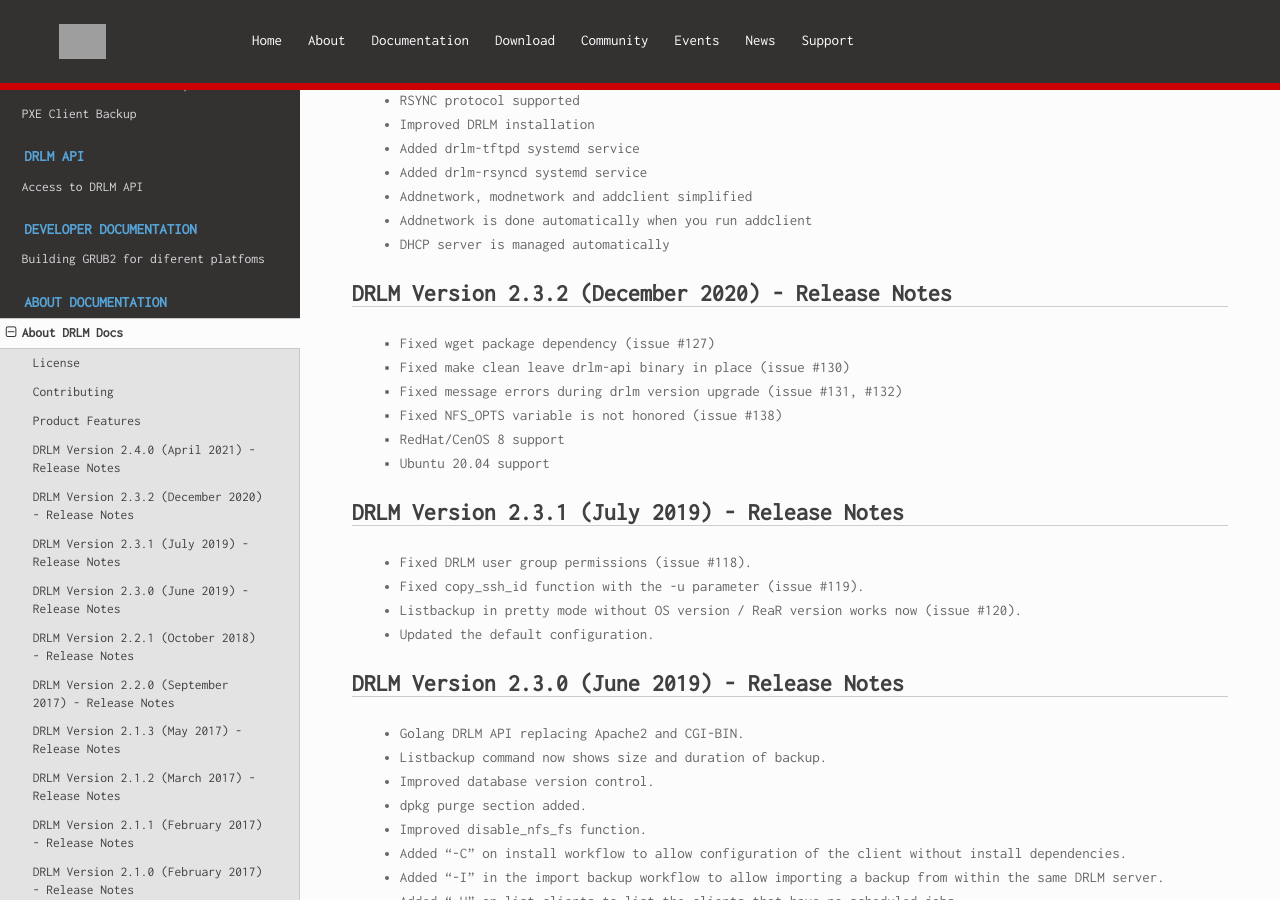
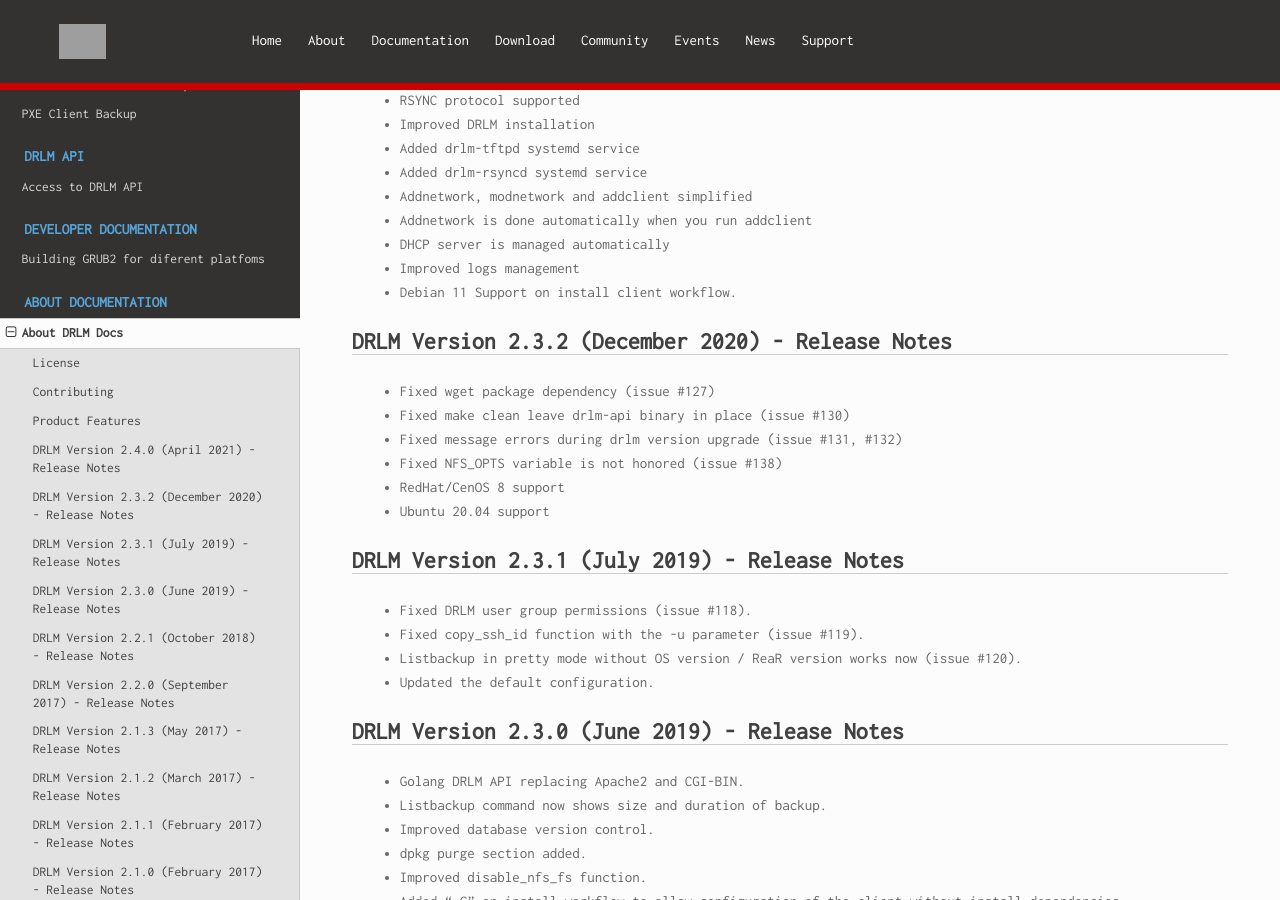
Before and after one commit to brainupdaters/drlm-docs, a Sphinx documentation site: the page built from docs/source/About.rst, in a window 1280 px wide and 900 px high, scrolled down 1558 px. Built offline with Sphinx 7.4.7 and the Read the Docs theme 2.0.0, drawn with Linux system fonts in a browser that asks for light colours; some web fonts are replaced; grey boxes are pictures that could not be loaded.

Commit message:
debina 11 support

```diff
--- a/docs/source/About.rst
+++ b/docs/source/About.rst
@@ -108,6 +108,10 @@
   * Addnetwork is done automatically when you run addclient
 
   * DHCP server is managed automatically
+
+  * Improved logs management
+
+  * Debian 11 Support on install client workflow.
 
 
 DRLM Version 2.3.2 (December 2020) - Release Notes
--- a/docs/source/ClientConfig.rst
+++ b/docs/source/ClientConfig.rst
@@ -22,7 +22,7 @@
        * SLES (11, 12 & 15)
        * OpenSUSE (13, Leap 42, Leap 15)
        * RHEL & CentOS (5, 6, 7 & 8)
-       * Debian (6, 7, 8, 9 & 10)
+       * Debian (6, 7, 8, 9, 10 & 11)
        * Ubuntu LTS (12.04, 14.04, 16.04, 18.04 & 20.04)
 
 .. note:: It should work on other RedHat, Debian or SUSE variants.
```
